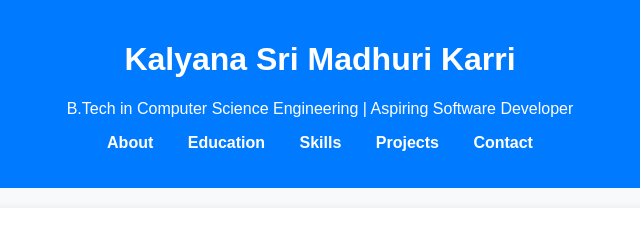
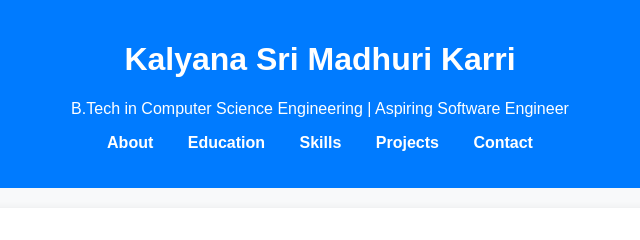
Before and after one commit to 22A31A05E5/portfolio, a plain HTML site: page index.html in a window 1280 px wide. Shown: the top 240 px of the page, 320-960 px from the left. Drawn offline with Linux system fonts and the light colour scheme.

Commit message:
Update index.html

```diff
--- a/index.html
+++ b/index.html
@@ -10,7 +10,7 @@
 
     <header>
         <h1>Kalyana Sri Madhuri Karri</h1>
-        <p>B.Tech in Computer Science Engineering | Aspiring Software Developer</p>
+        <p>B.Tech in Computer Science Engineering | Aspiring Software Engineer</p>
         <nav>
             <ul>
                 <li><a href="#about">About</a></li>
```
